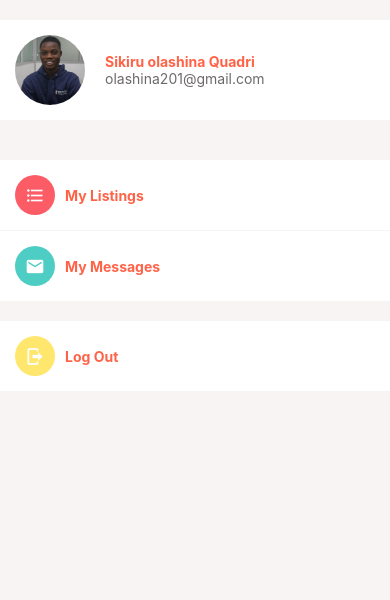
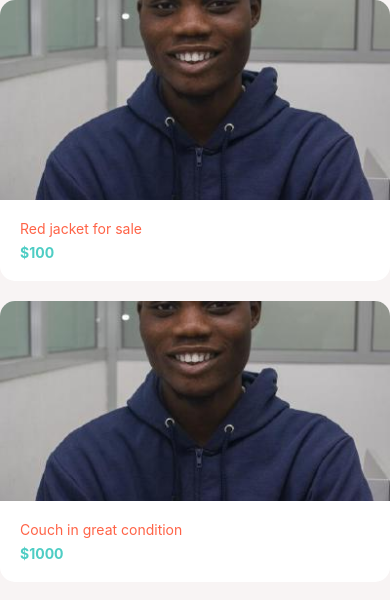
Before and after one commit to olashina201/zoop, a React Native app: screen / in a window 390 px wide. Shown: the top 600 px of the page. Built offline with nearby package versions, Linux system fonts and the light colour scheme.

Commit message:
update codebase

```diff
--- a/App.tsx
+++ b/App.tsx
@@ -7,6 +7,7 @@ import Icon from "./app/components/Icon";
 import ListItem from "./app/components/ListItem";
 import Screen from "./app/components/Screen";
 import Account from "./app/screens/Account";
+import Listings from "./app/screens/Listing";
 import ListingDetails from "./app/screens/ListingDetails";
 import Messages from "./app/screens/Messages";
 import ViewImage from "./app/screens/ViewImage";
@@ -17,7 +18,7 @@ export default function App() {
     // <Screen>
     //   <Icon name="email" size={50} backgroundColor="red" iconColor="white" />
     // </Screen>
-    <Account />
+    <Listings />
   );
 }
 
--- a/app/screens/Listing.tsx
+++ b/app/screens/Listing.tsx
@@ -10,13 +10,13 @@ const listings = [
     id: 1,
     title: "Red jacket for sale",
     price: 100,
-    image: require("../assets/jacket.jpg"),
+    image: require("../../assets/my.jpeg"),
   },
   {
     id: 2,
     title: "Couch in great condition",
     price: 1000,
-    image: require("../assets/couch.jpg"),
+    image: require("../../assets/my.jpeg"),
   },
 ];
 
```
